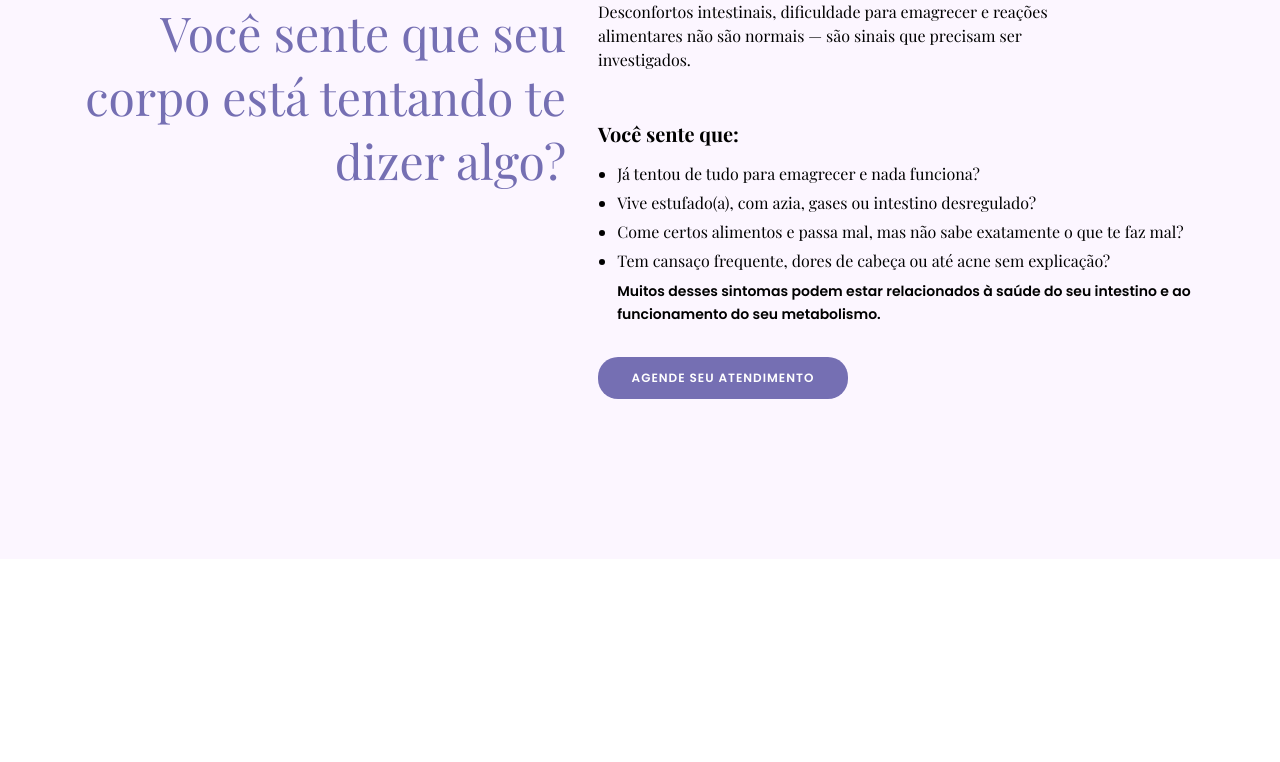
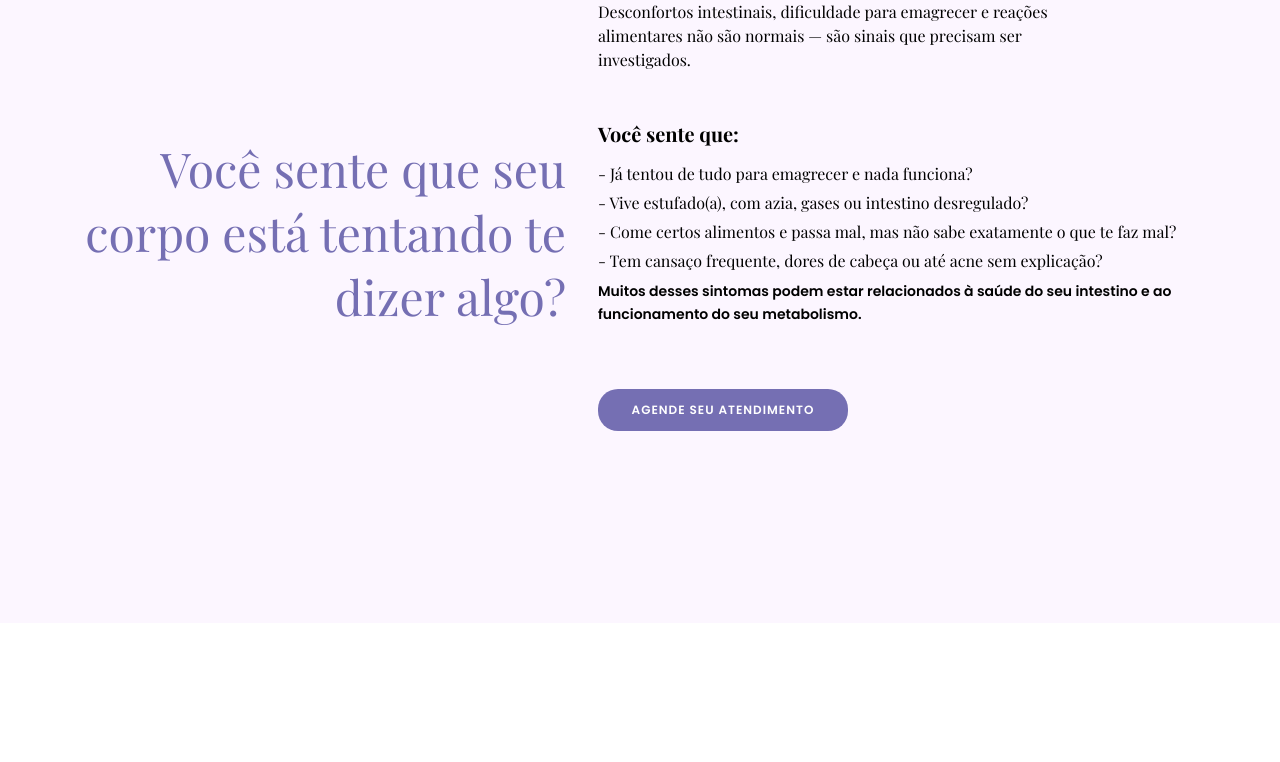
Before and after one commit to rlxmts/helena-diniz-react, a React (Create React App) app: page / in a window 1280 px wide. Shown: the part 960-1722 px from the top of the page. Built offline with nearby package versions, Linux system fonts and the light colour scheme.

Commit message:
ajuste de imagens e pontuais

```diff
--- a/src/components/layout/Banner/index.js
+++ b/src/components/layout/Banner/index.js
@@ -11,7 +11,7 @@ const Section = styled.section`
     align-items: start;
     justify-content: center;
     flex-direction: column;
-    background-image: url('./img/banner2.jpg');
+    background-image: url('img/banner2.jpg' );
     background-repeat: no-repeat;
     background-size: 100%;
     background-position: center ;
@@ -47,7 +47,7 @@ const Section = styled.section`
         padding: 0;
         justify-content: end;
         height: 100svh;
-        background-image: url('./img/bannerdani.jpg');
+        background-image: url('img/bannerdani.jpg');
         background-size: cover;
         background-position: center;
         &::before{
--- a/src/components/sections/Sobre/index.js
+++ b/src/components/sections/Sobre/index.js
@@ -30,15 +30,14 @@ const SecaoSobre = styled.section`
             text-align: end;
             font-size: 3rem;
             font-weight: 300;
-            align-self: flex-start;
+            align-self: center;
         }
 
         ul{
-            padding-left: 1.2rem;
-        }
+            list-style:none;
+            }
 
         ul li{
-            list-style-type: disc;
             margin-bottom: .5rem;
         }
     }
@@ -88,10 +87,10 @@ const Sobre = ()=> {
 
                             <Span className="fade-up">Você sente que:</Span>
                         <ul>
-                            <li data-aos="fade-up">Já tentou de tudo para emagrecer e nada funciona?</li>
-                            <li data-aos="fade-up">Vive estufado(a), com azia, gases ou intestino desregulado?</li>
-                            <li data-aos="fade-up">Come certos alimentos e passa mal, mas não sabe exatamente o que te faz mal?</li>
-                            <li data-aos="fade-up">Tem cansaço frequente, dores de cabeça ou até acne sem explicação?</li>
+                            <li data-aos="fade-up">- Já tentou de tudo para emagrecer e nada funciona?</li>
+                            <li data-aos="fade-up">- Vive estufado(a), com azia, gases ou intestino desregulado?</li>
+                            <li data-aos="fade-up">- Come certos alimentos e passa mal, mas não sabe exatamente o que te faz mal?</li>
+                            <li data-aos="fade-up">- Tem cansaço frequente, dores de cabeça ou até acne sem explicação?</li>
                             <span style={{fontFamily: 'Poppins', fontSize:'14px'}}>Muitos desses sintomas podem estar relacionados à saúde do seu intestino e ao funcionamento do seu metabolismo.</span>
                         </ul>
                         <Botao
@@ -100,7 +99,7 @@ const Sobre = ()=> {
                             href='https://wa.me/351931662209'
                             target="_blank"
                             rel="noopener noreferrer"
-                            margin='0'
+                            margin='2rem 0'
                         >
                             Agende seu Atendimento
                         </Botao>
```
